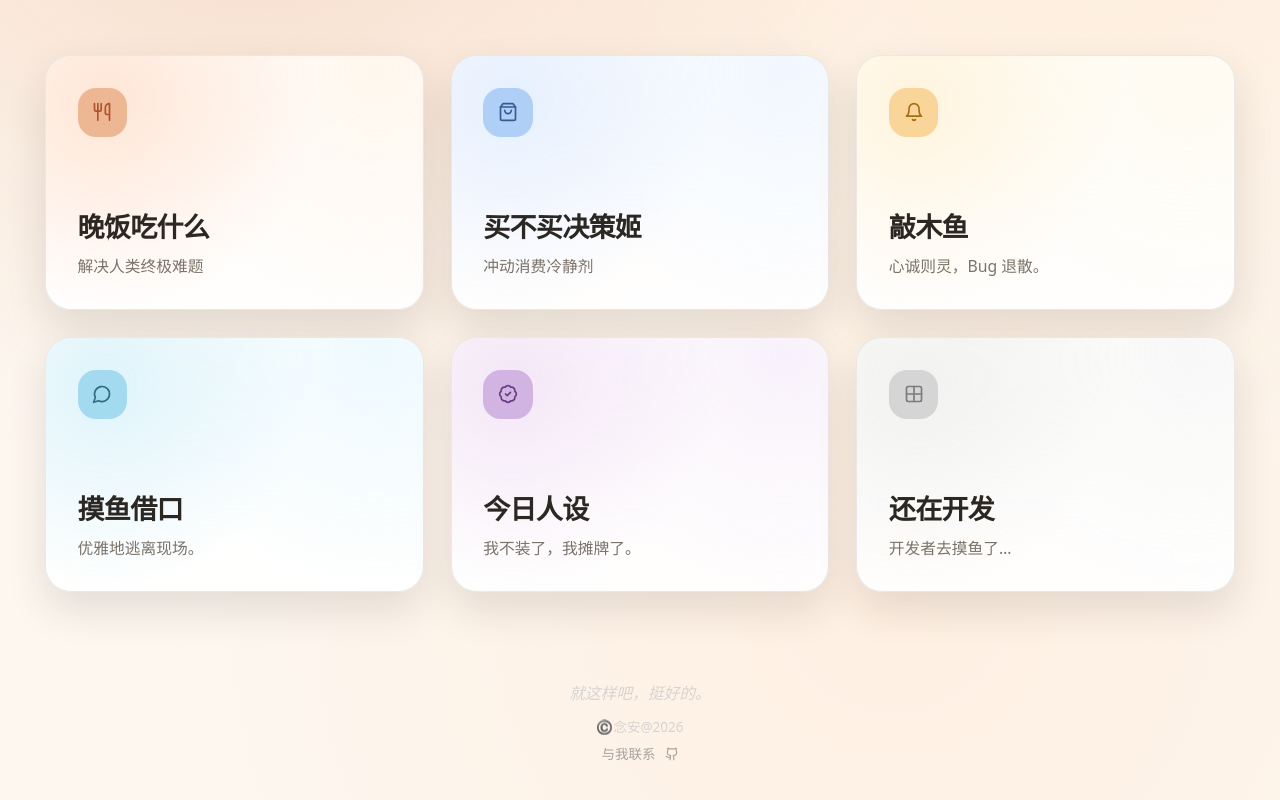
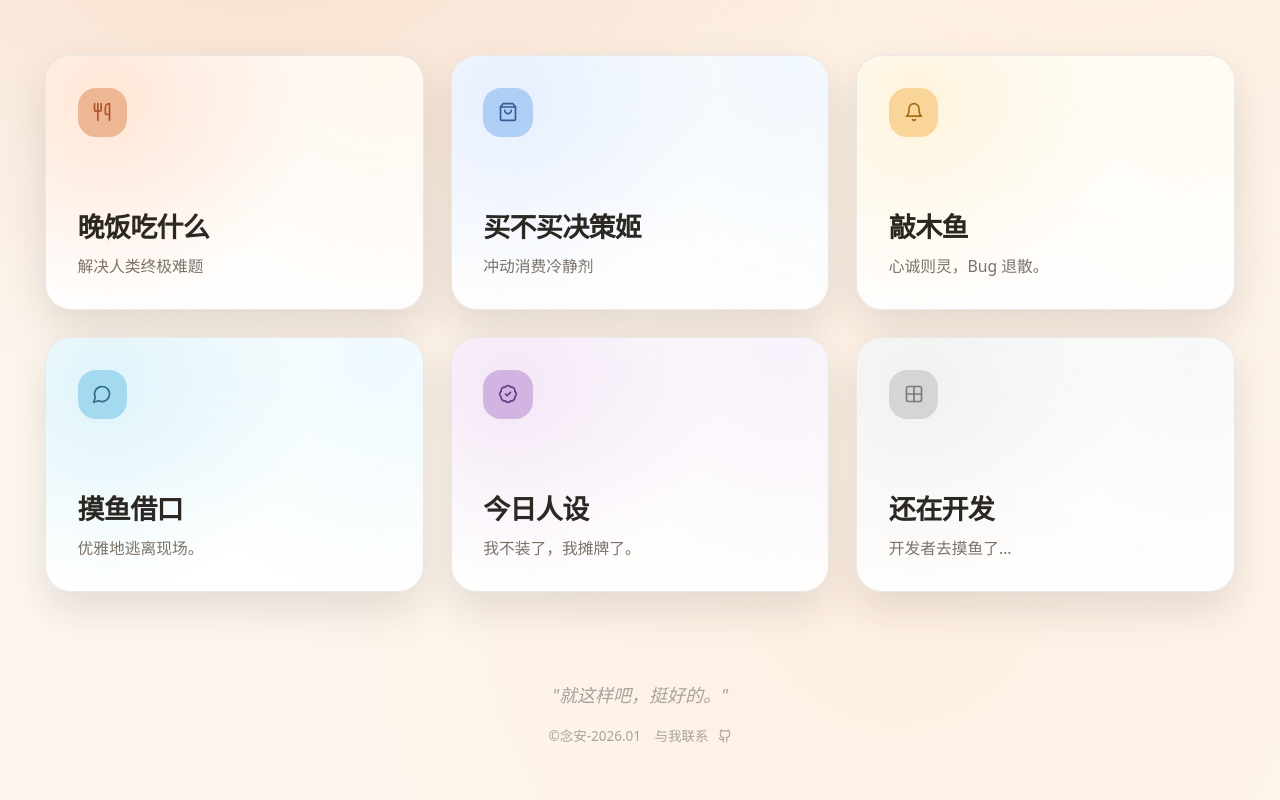
Before and after one commit to dandan1232/Just-Like-This, a React (Vite) app: page / in a window 1280 px wide. Shown: the part 360-1160 px from the top of the page. Built offline with nearby package versions, Linux system fonts and the light colour scheme.

Commit message:
Tweak home footer layout

```diff
--- a/src/App.jsx
+++ b/src/App.jsx
@@ -1016,10 +1016,10 @@ function App() {
             })}
           </div>
 
-          <footer className="mt-20 text-center text-stone-300 text-sm font-medium italic">
-            就这样吧，挺好的。
-            <div className="mt-3 flex flex-col items-center gap-2 text-xs font-medium not-italic text-stone-300">
-              <span>©️念安@2026</span>
+          <footer className="mt-20 text-center text-stone-400 text-[18px] font-medium italic">
+            "就这样吧，挺好的。"
+            <div className="mt-4 flex items-center justify-center gap-3 text-xs font-medium not-italic text-stone-360">
+              <span>©念安-2026.01</span>
               <a
                 href="https://github.com/dandan1232"
                 target="_blank"
```
